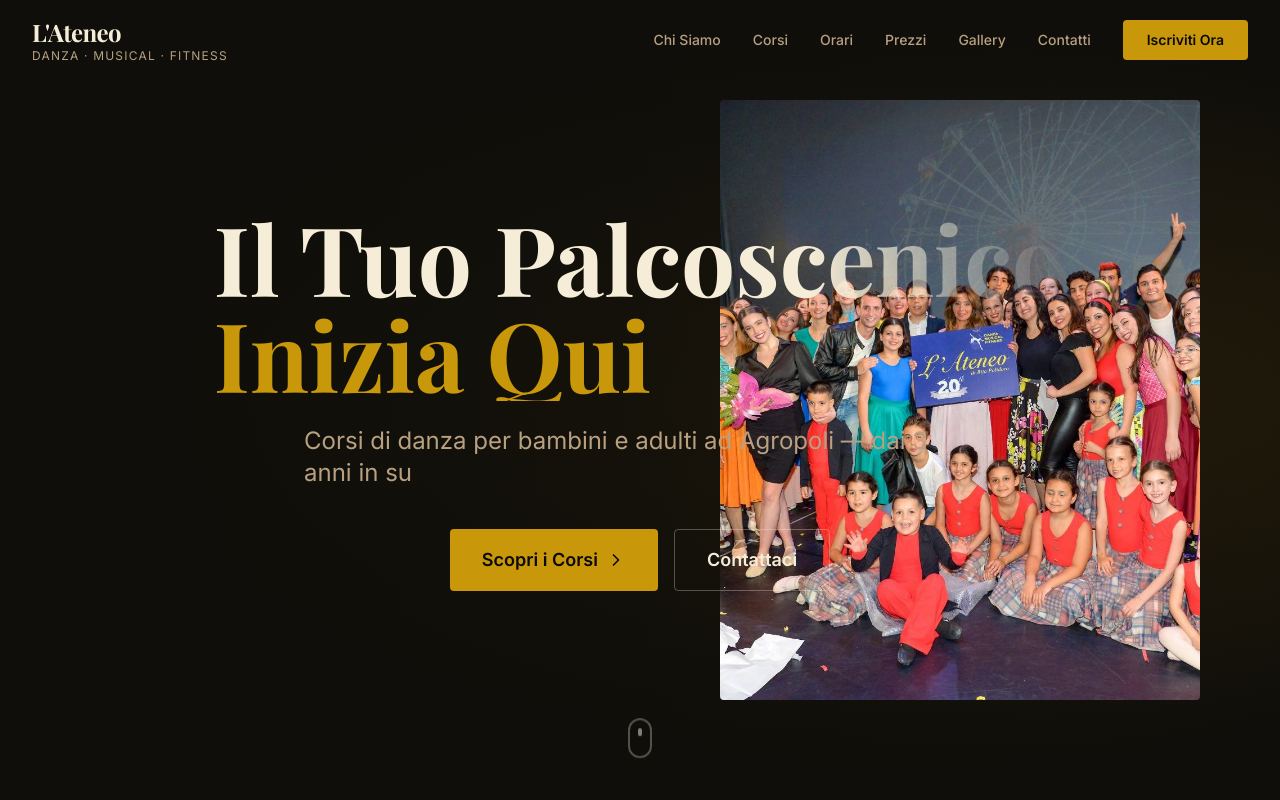
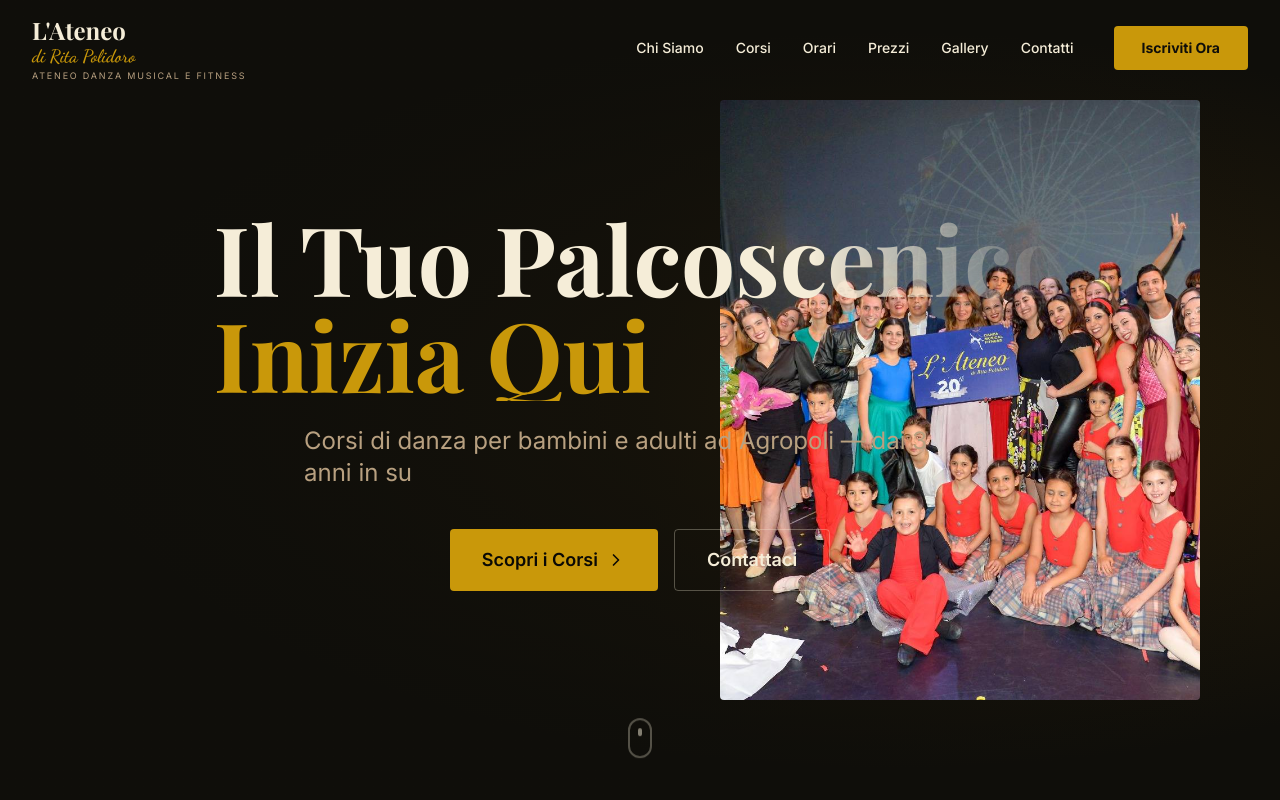
Before and after one commit to lelapopins49-spec/v0-dance-studio-landing-page, a Next.js app: page / in a window 1280 px wide. Shown: the top 800 px of the page. Built offline with nearby package versions, Linux system fonts and the light colour scheme; a web font is replaced by a local one.

Commit message:
edited Brand inside header

```diff
--- a/app/globals.css
+++ b/app/globals.css
@@ -5,19 +5,27 @@
 
 :root {
   /* L'Ateneo Premium Dance Studio Theme - Warm Gold Palette */
-  --background: #0F0E0A; /* Page background */
-  --foreground: #F5EDD8; /* Primary text - ivory */
-  --card: #0A0905; /* Card/surface background */
+  --background: #0F0E0A;
+  /* Page background */
+  --foreground: #F5EDD8;
+  /* Primary text - ivory */
+  --card: #0A0905;
+  /* Card/surface background */
   --card-foreground: #F5EDD8;
   --popover: #0A0905;
   --popover-foreground: #F5EDD8;
-  --primary: #C9980A; /* Accent gold - CTAs, highlights, active states */
-  --primary-foreground: #0A0905; /* Dark text on gold */
-  --secondary: #1A1408; /* Slightly lighter surface */
+  --primary: #C9980A;
+  /* Accent gold - CTAs, highlights, active states */
+  --primary-foreground: #0A0905;
+  /* Dark text on gold */
+  --secondary: #1A1408;
+  /* Slightly lighter surface */
   --secondary-foreground: #F5EDD8;
   --muted: #2A2010;
-  --muted-foreground: #B8A080; /* Muted text */
-  --accent: #C9980A; /* Gold accent */
+  --muted-foreground: #B8A080;
+  /* Muted text */
+  --accent: #C9980A;
+  /* Gold accent */
   --accent-foreground: #0A0905;
   --destructive: oklch(0.577 0.245 27.325);
   --destructive-foreground: #F5EDD8;
@@ -43,6 +51,7 @@
 @theme inline {
   --font-sans: 'Inter', 'Inter Fallback', sans-serif;
   --font-serif: 'Playfair Display', 'Playfair Display Fallback', serif;
+  --font-dancing: var(--font-dancing);
   --font-mono: 'Geist Mono', 'Geist Mono Fallback';
   --color-background: var(--background);
   --color-foreground: var(--foreground);
@@ -86,9 +95,11 @@
   * {
     @apply border-border outline-ring/50;
   }
+
   body {
     @apply bg-background text-foreground;
   }
+
   html {
     scroll-behavior: smooth;
   }
@@ -100,6 +111,7 @@
     opacity: 0;
     transform: translateY(30px);
   }
+
   to {
     opacity: 1;
     transform: translateY(0);
@@ -110,6 +122,7 @@
   from {
     opacity: 0;
   }
+
   to {
     opacity: 1;
   }
--- a/app/layout.tsx
+++ b/app/layout.tsx
@@ -1,5 +1,5 @@
 import type { Metadata, Viewport } from 'next'
-import { Inter, Playfair_Display } from 'next/font/google'
+import { Inter, Playfair_Display, Dancing_Script } from 'next/font/google'
 import { Analytics } from '@vercel/analytics/next'
 import './globals.css'
 
@@ -12,6 +12,13 @@ const inter = Inter({
 const playfair = Playfair_Display({
   subsets: ['latin'],
   variable: '--font-playfair',
+  display: 'swap',
+})
+
+const dancingScript = Dancing_Script({
+  subsets: ['latin'],
+  variable: '--font-dancing',
+  weight: '600',
   display: 'swap',
 })
 
@@ -39,7 +46,7 @@ export default function RootLayout({
   children: React.ReactNode
 }>) {
   return (
-    <html lang="it" className={`${inter.variable} ${playfair.variable}`}>
+    <html lang="it" className={`${inter.variable} ${playfair.variable} ${dancingScript.variable}`}>
       <body className="font-sans antialiased">
         {children}
         <Analytics />
--- a/app/page.tsx
+++ b/app/page.tsx
@@ -104,31 +104,34 @@ export default function LAteneoDanzaLanding() {
     <div className="min-h-screen bg-background text-foreground">
       {/* Navigation */}
       <nav
-        className={`fixed top-0 left-0 right-0 z-50 transition-all duration-300 ${isScrolled ? "bg-[#0F0E0A]/95 backdrop-blur-md border-b border-border" : "bg-transparent"
+        className={`fixed top-0 left-0 right-0 z-50 transition-all duration-300 ${isScrolled ? "bg-[#0F0E0A] border-b border-[#C9980A44]" : "bg-transparent"
           }`}
       >
         <div className="max-w-7xl mx-auto px-4 sm:px-6 lg:px-8">
-          <div className="flex items-center justify-between h-20">
-            {/* Logo */}
-            <a href="#" className="flex flex-col">
-              <span className="font-serif text-2xl font-bold text-foreground tracking-tight">L&apos;Ateneo</span>
-              <span className="text-xs text-muted-foreground tracking-widest uppercase">Danza · Musical · Fitness</span>
+          <div className="flex items-center justify-between py-4 h-24 sm:h-28 lg:h-24">
+            {/* Logo - Stacked Layout */}
+            <a href="#" className="flex flex-col space-y-0 z-[60]">
+              <span className="font-serif text-2xl font-bold text-[#F5EDD8] leading-tight">L&apos;Ateneo</span>
+              <span className="font-dancing text-lg font-semibold text-[#C9980A] leading-tight">di Rita Polidoro</span>
+              <span className="font-sans text-[9px] font-normal text-[#B8A080] tracking-[0.2em] uppercase leading-tight mt-0.5">ATENEO DANZA MUSICAL E FITNESS</span>
             </a>
 
             {/* Desktop Navigation */}
-            <div className="hidden lg:flex items-center gap-8">
+            <div className="hidden lg:flex items-center gap-10">
+              <div className="flex items-center gap-8">
                 {navLinks.map((link) => (
                   <a
                     key={link.href}
                     href={link.href}
-                  className="text-sm font-medium text-muted-foreground hover:text-foreground transition-colors"
+                    className="text-sm font-medium text-[#F5EDD8] hover:text-[#C9980A] transition-colors"
                   >
                     {link.label}
                   </a>
                 ))}
+              </div>
               <a
                 href="#contatti"
-                className="bg-primary hover:bg-primary/90 text-primary-foreground px-6 py-2.5 rounded-sm text-sm font-semibold transition-colors"
+                className="bg-[#C9980A] hover:bg-[#C9980A]/90 text-[#0F0E0A] px-7 py-3 rounded-sm text-sm font-bold transition-all hover:scale-105 active:scale-95"
               >
                 Iscriviti Ora
               </a>
@@ -136,24 +139,32 @@ export default function LAteneoDanzaLanding() {
 
             {/* Mobile Menu Button */}
             <button
-              className="lg:hidden p-2 text-foreground"
+              className="lg:hidden p-2 text-[#F5EDD8] z-[60]"
               onClick={() => setMobileMenuOpen(!mobileMenuOpen)}
               aria-label="Toggle menu"
             >
-              {mobileMenuOpen ? <X size={24} /> : <Menu size={24} />}
+              {mobileMenuOpen ? <X size={28} /> : <Menu size={28} />}
             </button>
           </div>
         </div>
 
-        {/* Mobile Menu */}
-        {mobileMenuOpen && (
-          <div className="lg:hidden bg-background border-t border-border">
-            <div className="px-4 py-6 space-y-4">
+        {/* Mobile Sidebar Drawer */}
+        <div
+          className={`fixed inset-0 bg-black/60 backdrop-blur-sm z-[50] transition-opacity duration-300 lg:hidden ${mobileMenuOpen ? "opacity-100" : "opacity-0 pointer-events-none"
+            }`}
+          onClick={() => setMobileMenuOpen(false)}
+        />
+        <div
+          className={`fixed top-0 right-0 bottom-0 w-[300px] bg-[#0F0E0A] z-[55] transition-transform duration-300 ease-out lg:hidden border-l border-[#C9980A]/20 ${mobileMenuOpen ? "translate-x-0" : "translate-x-full"
+            }`}
+        >
+          <div className="flex flex-col h-full pt-32 px-8 pb-10">
+            <div className="flex flex-col space-y-8">
               {navLinks.map((link) => (
                 <a
                   key={link.href}
                   href={link.href}
-                  className="block text-lg font-medium text-muted-foreground hover:text-foreground transition-colors"
+                  className="text-xl font-medium text-[#F5EDD8] hover:text-[#C9980A] transition-colors"
                   onClick={() => setMobileMenuOpen(false)}
                 >
                   {link.label}
@@ -161,14 +172,20 @@ export default function LAteneoDanzaLanding() {
               ))}
               <a
                 href="#contatti"
-                className="block bg-primary hover:bg-primary/90 text-primary-foreground px-6 py-3 rounded-sm text-center font-semibold transition-colors"
+                className="mt-6 bg-[#C9980A] text-[#0F0E0A] px-6 py-4 rounded-sm text-center font-bold text-lg transition-transform active:scale-95"
                 onClick={() => setMobileMenuOpen(false)}
               >
                 Iscriviti Ora
               </a>
             </div>
+            <div className="mt-auto pt-10 border-t border-[#B8A080]/10">
+              <div className="flex flex-col">
+                <span className="font-serif text-xl font-bold text-[#F5EDD8]">L&apos;Ateneo</span>
+                <span className="font-dancing text-base text-[#C9980A]">di Rita Polidoro</span>
               </div>
-        )}
+            </div>
+          </div>
+        </div>
       </nav>
 
       {/* Hero Section */}
```
Lines whose indentation alone changed are shown as unchanged.
